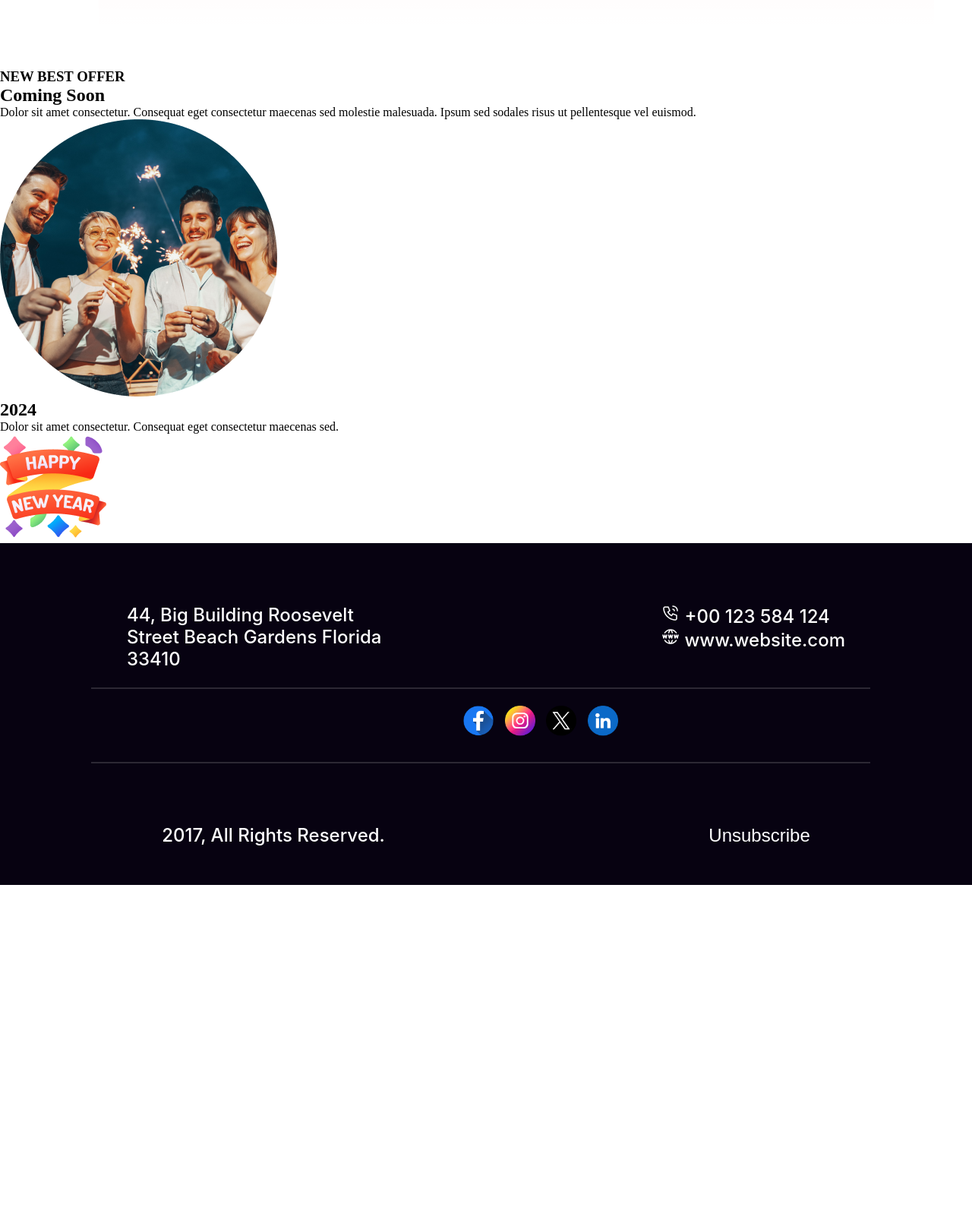
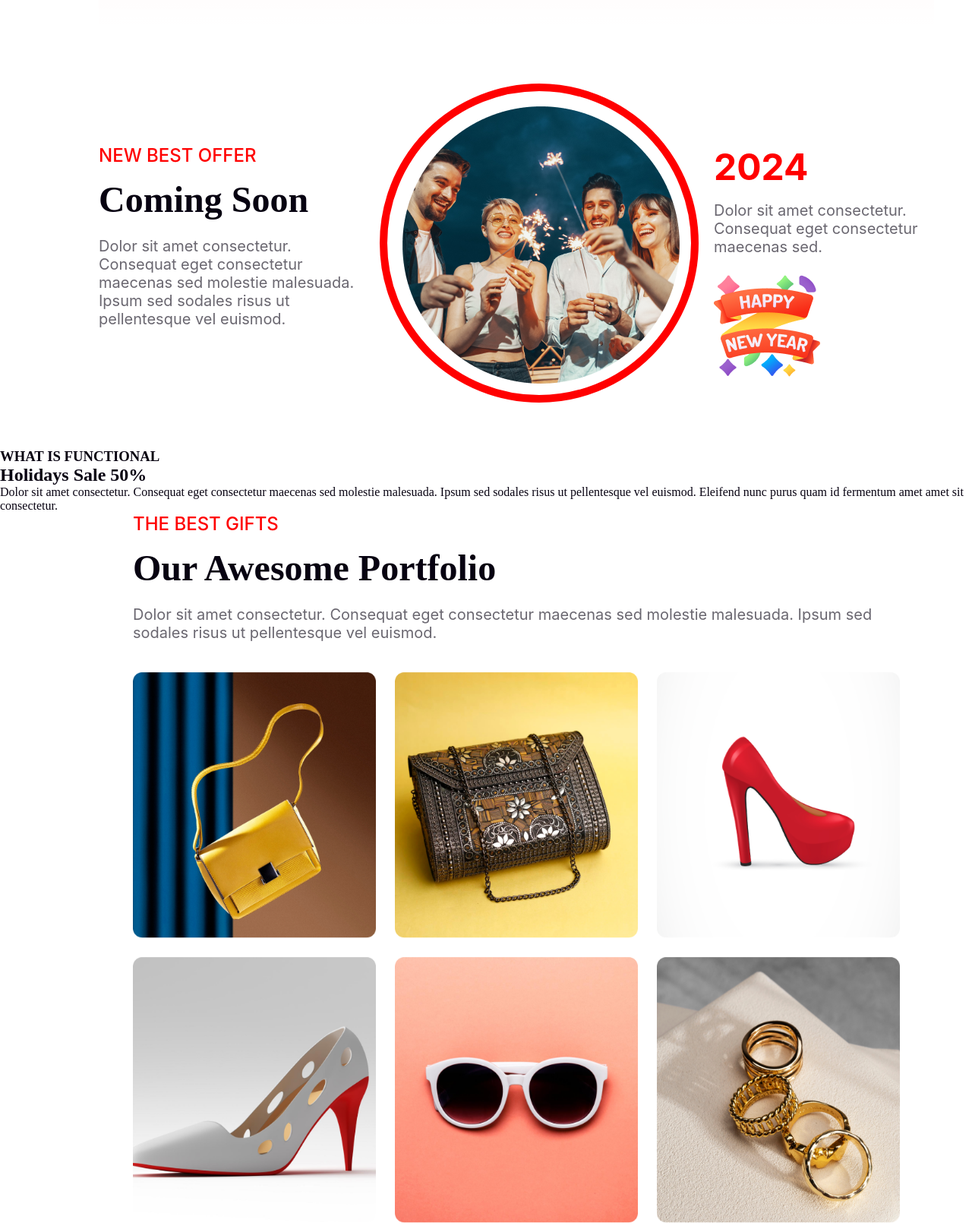
Before and after one commit to Musfike/New-year-new-mission-A1, a plain HTML site: page index.html in a window 1280 px wide. Shown: the part 2840-4454 px from the top of the page at 76% size. Before the commit the page ends 4005 px from the top, so only its background shows below. Drawn offline with Linux system fonts and the light colour scheme.

Commit message:
third commit

```diff
--- a/index.html
+++ b/index.html
@@ -66,12 +66,12 @@
 
 
       <!-- Coming Soon -->
-      <section>
+      <section class="coming-soon inter">
 
         <div class="cs-left">
 
-          <h3>NEW BEST OFFER</h3>
-          <h1>Coming Soon</h1>
+          <h3 class="red-colour">NEW BEST OFFER</h3>
+          <h1 class="merriweather">Coming Soon</h1>
           <p>
             Dolor sit amet consectetur. Consequat eget consectetur maecenas sed molestie malesuada. Ipsum sed sodales risus ut pellentesque vel euismod.
           </p>
@@ -84,7 +84,7 @@
 
         <div class="cs-right">
 
-          <h2>2024</h2>
+          <h2 class="red-colour">2024</h2>
           <p>
             Dolor sit amet consectetur. Consequat eget consectetur maecenas sed.</p>
             <img src="images/Group 96.png" alt="">
@@ -93,7 +93,63 @@
       </section>
 
 
+      <!-- Holidays sale -->
+      <section>
 
+        <div class="holiday-sale-content">
+
+          <h3>WHAT IS FUNCTIONAL</h3>
+          <h1>Holidays Sale 50%</h1>
+          <p>
+            Dolor sit amet consectetur. Consequat eget consectetur maecenas sed
+            molestie malesuada. Ipsum sed sodales risus ut pellentesque vel euismod. Eleifend nunc purus quam id fermentum amet amet sit consectetur.
+          </p>
+        </div>
+        <div class="holiday-sale-img-container"></div>
+
+      </section>
+
+
+
+      <!-- Portfolio -->
+      <section class="portfolio inter">
+
+        <h3 class="red-colour">THE BEST GIFTS</h3>
+        <h1 class="merriweather">Our Awesome Portfolio</h1>
+        <p>
+          Dolor sit amet consectetur. Consequat eget consectetur maecenas sed molestie malesuada. Ipsum sed sodales risus ut pellentesque vel euismod.
+        </p>
+
+        <div class="portfolio-img-container">
+          <img src="images/Rectangle 3.png" alt="">
+          <img src="images/Rectangle 4.png" alt="">
+          <img src="images/Rectangle 5.png" alt="">
+          <img src="images/Rectangle 6.png" alt="">
+          <img src="images/Rectangle 7.png" alt="">
+          <img src="images/Rectangle 8.png" alt="">
+        </div>
+
+      </section>
+
+
+      <!-- Subscribe -->
+      <section class="subscribe">
+
+        <img src="images/Group 61.png" alt="">
+        <h1>Subscribe Newsletter</h1>
+        <p>
+          Dolor sit amet consectetur. Consequat eget consectetur maecenas sed molestie malesuada.
+          <br>
+           Ipsum sed sodales risus ut pellentesque vel euismod.
+        </p>
+        <form>
+
+            <input type="E-mail" id="email" placeholder="user@gmail.com">
+            <button>Subscribe</button>
+
+        </form>
+
+      </section>
 
 
     </main>
--- a/style.css
+++ b/style.css
@@ -182,13 +182,176 @@ header h1{
 
                 /* Info Section  End*/
 
-                /*  */
+                /* Coming Soon */
+
+.coming-soon{
+    display: flex;
+    width: 1100px;
+    height: 450px;
+    margin-top: 0px;
+    margin-bottom: 50px;
+    margin-left: 125px;
+}
+
+.cs-left{
+    width: 350px;
+    height: 250px;
+    margin-top: 100px;
+    margin-left: 5px;
+}
+.cs-left h3{
+    font-size: 24px;
+    font-weight: 500;
+}
+.cs-left h1{
+    font-size: 48px;
+    font-weight: 900;
+    margin-top: 16px;
+    margin-bottom: 22px;
+    color: rgb(7, 2, 17);
+}
+.cs-left p{
+    color: rgba(7, 2, 17, 0.6);
+    font-size: 20px;
+    font-weight: 400;
+}
+.cs-img{
+    height: 360px;
+    width: 360px;
+    margin-top: 20px;
+    margin-left: 20px;
+    margin-right: 20px;
+    padding: 20px;
+    border: 10px solid rgb(255, 0, 0);
+    border-radius: 210px;
+}
+.cs-right{
+    width: 270px;
+    height: 300px;
+    margin-top: 100px;
+}
+.cs-right h2{
+    font-size: 48px;
+    font-weight: 700;
+}
+.cs-right p{
+    color: rgba(7, 2, 17, 0.6);
+    font-size: 20px;
+    font-weight: 400;
+    margin-top: 16px;
+    margin-bottom: 22px;
+}
+
+                /* Coming Soon End*/
+
+
+                /* Holidays sale */
+
+.holiday-sale-content{
+    color: rgb(7, 2, 17);
+
+}
 
 
 
 
 
-            /* Footer start */
+
+
+                /* Portfolio start */
+
+.portfolio{
+    height: 950px;
+    width: 1010px;
+    margin-left: 175px;
+}
+.portfolio h3{
+    font-size: 24px;
+    font-weight: 500;
+}
+.portfolio h1{
+    font-size: 48px;
+    font-weight: 900;
+    color: rgb(7, 2, 17);
+    margin-top: 16px;
+    margin-bottom: 22px;
+}
+.portfolio p{
+    font-size: 20px;
+    font-weight: 400;
+    color: rgba(7, 2, 17, 0.6);
+    margin-bottom: 40px;
+}
+.portfolio-img-container{
+    display: flex;
+    flex-wrap: wrap;
+    gap: 25px;
+}
+.portfolio-img-container img{
+    height: 350px;
+    width: 320px;
+}
+.portfolio-img-container img:hover{
+    filter: brightness(50%);
+    cursor: pointer;
+}
+
+                /* Portfolio End */
+
+                /* Subscribe Start */
+
+.subscribe{
+    height: 500px;
+    width: 1010px;
+    margin-top: 100px;
+    margin-bottom: 100px;
+    margin-left: 150px;
+    background-color: rgba(255, 0, 0, 0.05);
+    text-align: center;
+    padding: 50px;
+}
+.subscribe img{
+    height: 150px;
+    width: 150px;
+}
+.subscribe h1{
+    font-size: 48px;
+    font-weight: 900;
+    color: rgb(7, 2, 17);
+    margin-top: 40px;
+    margin-bottom: 20px;
+}
+.subscribe p{
+    font-size: 20px;
+    font-weight: 400;
+    color: rgba(7, 2, 17, 0.6);
+}
+.subscribe form{
+    margin: 40px auto;
+    max-width: 500px;
+    height: 50px;
+    display: flex;
+}
+.subscribe form input{
+    flex-grow: 1;
+    padding: 10px;
+    border-radius: 30px 0px 0px 30px;
+    border: none;
+}
+.subscribe form button{
+    background-color: rgb(255, 0, 0);
+    color: rgb(255, 255, 255);
+    font-size: 16px;
+    font-weight: 500;
+    padding: 15px;
+    border-radius: 0px 30px 30px 0px;
+    border: none;
+}
+
+                /* Subscribe End */
+
+
+                /* Footer start */
 
 footer{
     height: 450px;
@@ -217,7 +380,7 @@ footer{
     margin-left: 10px;
 }
 .footer-icon{
-    margin-left: 600px;
+    margin-left: 550px;
     margin-top: 22px;
 }
 
```
